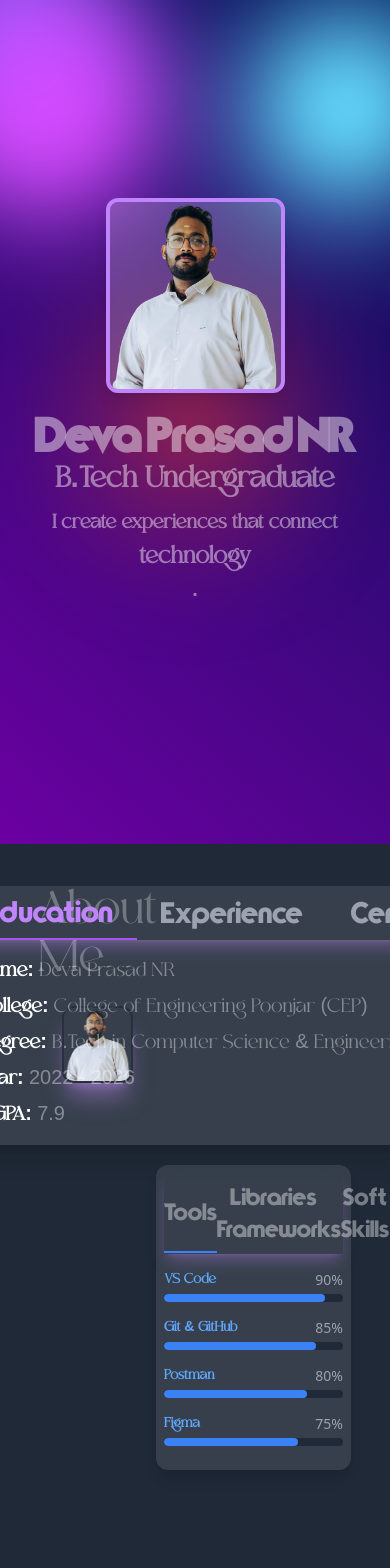
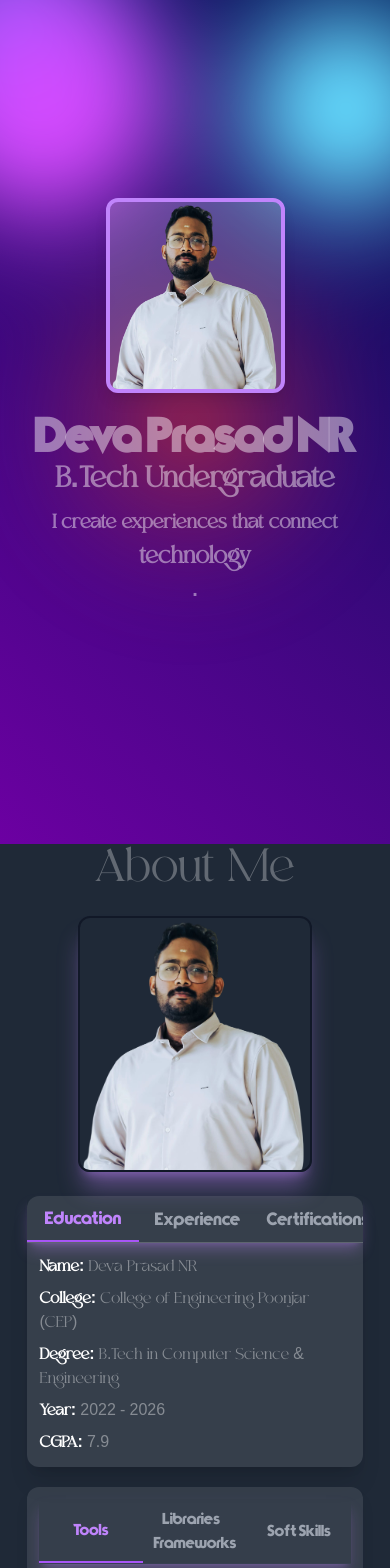
Before and after one commit to Devakrishna07/portfolio_wesite1, a React (Vite) app in the folder Frontend/: page / in a window 390 px wide. Shown: the top 1568 px of the page. Built offline with nearby package versions, Linux system fonts and the light colour scheme; a web font is replaced by a local one.

Commit message:
about responsiveness adjusted

```diff
--- a/Frontend/src/components/Myui/Tabsmyui.jsx
+++ b/Frontend/src/components/Myui/Tabsmyui.jsx
@@ -2,18 +2,17 @@ import React, { useState } from "react";
 
 export const TabsMyUI = ({ tabs }) => {
   const [activeIndex, setActiveIndex] = useState(0);
-
-  const isCertificationsTab = activeIndex ===2;
+  const isCertificationsTab = activeIndex === 2;
 
   return (
-    <div className="w-full shadow-xl bg-white/10 rounded-xl">
+    <div className="w-[90%] sm:w-[80%] md:w-[70%] lg:w-full shadow-xl bg-white/10 rounded-xl mx-auto">
       {/* Tab Headers */}
-      <div className="flex border-b border-white/20 shadow-lg shadow-purple-400/30">
+      <div className="flex flex-wrap justify-center border-b border-white/20 shadow-lg shadow-purple-400/30 overflow-x-auto no-scrollbar">
         {tabs.map((tab, index) => (
           <button
             key={index}
             onClick={() => setActiveIndex(index)}
-            className={`flex-1 py-2 text-3xl font-typographica transition-colors duration-200 px-6
+            className={`flex-1 min-w-[100px] text-center py-2 text-lg sm:text-xl md:text-2xl lg:text-3xl font-typographica transition-colors duration-200 px-4 sm:px-6
               ${
                 activeIndex === index
                   ? "border-b-2 border-purple-500 text-purple-400"
@@ -26,9 +25,13 @@ export const TabsMyUI = ({ tabs }) => {
       </div>
 
       {/* Tab Content */}
-      <div className={`p-4 text-white/40 font-moglandemo text-xl ${
-        isCertificationsTab ? "p-4 text-white/40 font-moglandemo text-xl h-[290px] overflow-y-scroll no-scrollbar" : ""
-      }` }>
+      <div
+        className={`p-3 sm:p-4 text-white/40 font-moglandemo text-base sm:text-lg md:text-xl ${
+          isCertificationsTab
+            ? "h-[250px] sm:h-[290px] overflow-y-scroll no-scrollbar"
+            : ""
+        }`}
+      >
         {tabs[activeIndex].content}
       </div>
     </div>
--- a/Frontend/src/pages/About.jsx
+++ b/Frontend/src/pages/About.jsx
@@ -5,15 +5,15 @@ import { SkillsTab } from './SkillsTab'
 
 function About() {
   return (
-    <div className='w-screen min-h-screen bg-gray-800 flex items-center justify-center'>
+    <div className='w-screen min-h-screen bg-gray-800 flex flex-col lg:flex-row items-center justify-center'>
         {/* left section */}
-        <div className='w-[30%] h-[90vh] flex flex-col items-center justify-start'>
+        <div className='lg:w-[30%] lg:h-[90vh] flex flex-col items-center justify-start'>
             <h1 className='text-5xl font-moglandemo pb-6 text-white/30'>About Me</h1>
             <img src={pic} className='w-[60%] border-2 border-gray-900 rounded-xl shadow-xl shadow-purple-400/40'  />
         </div>
 
         {/*right section */}
-        <div className='w-[50%] h-[90vh] flex flex-col items-center justify-start'>
+        <div className='lg:w-[50%] lg:h-[90vh] flex flex-col items-center justify-start my-6'>
             <AboutTabs />
             <SkillsTab />
         </div>
--- a/Frontend/src/pages/SkillsTab.jsx
+++ b/Frontend/src/pages/SkillsTab.jsx
@@ -33,16 +33,16 @@ export const SkillsTab = () => {
   };
 
   return (
-    <div className="w-full max-w-xl text-gray-300 mt-5 p-2 bg-white/10 rounded-xl shadow-lg ">
+    <div className="w-[90%] sm:w-[85%] md:w-[80%] lg:w-full max-w-xl text-gray-300 mt-5 p-3 sm:p-4 bg-white/10 rounded-xl shadow-lg">
       {/* Sub Tabs */}
-      <div className="flex border-b border-gray-700 mb-4 shadow-lg shadow-purple-400/30 font-typographica">
+      <div className="flex flex-wrap justify-center border-b border-gray-700 mb-4 shadow-lg shadow-purple-400/30 font-typographica overflow-x-auto no-scrollbar">
         {Object.keys(sections).map((section) => (
           <button
             key={section}
             onClick={() => setActive(section)}
-            className={`flex-1 py-2 text-2xl text-white/40 font-medium transition-colors duration-200 ${
+            className={`flex-1 min-w-[100px] text-center py-2 text-base sm:text-lg md:text-xl lg:text-2xl font-medium transition-colors duration-200 ${
               active === section
-                ? "border-b-2 border-blue-500 text-blue-400"
+                ? "border-b-2 border-purple-500 text-purple-400"
                 : "text-gray-400 hover:text-gray-200"
             }`}
           >
@@ -59,6 +59,7 @@ export const SkillsTab = () => {
           animate={{ opacity: 1, y: 0 }}
           exit={{ opacity: 0, y: -10 }}
           transition={{ duration: 0.3 }}
+          className="w-full"
         >
           {sections[active].map((item, i) => (
             <SkillBar key={i} name={item.name} level={item.level} />
```
